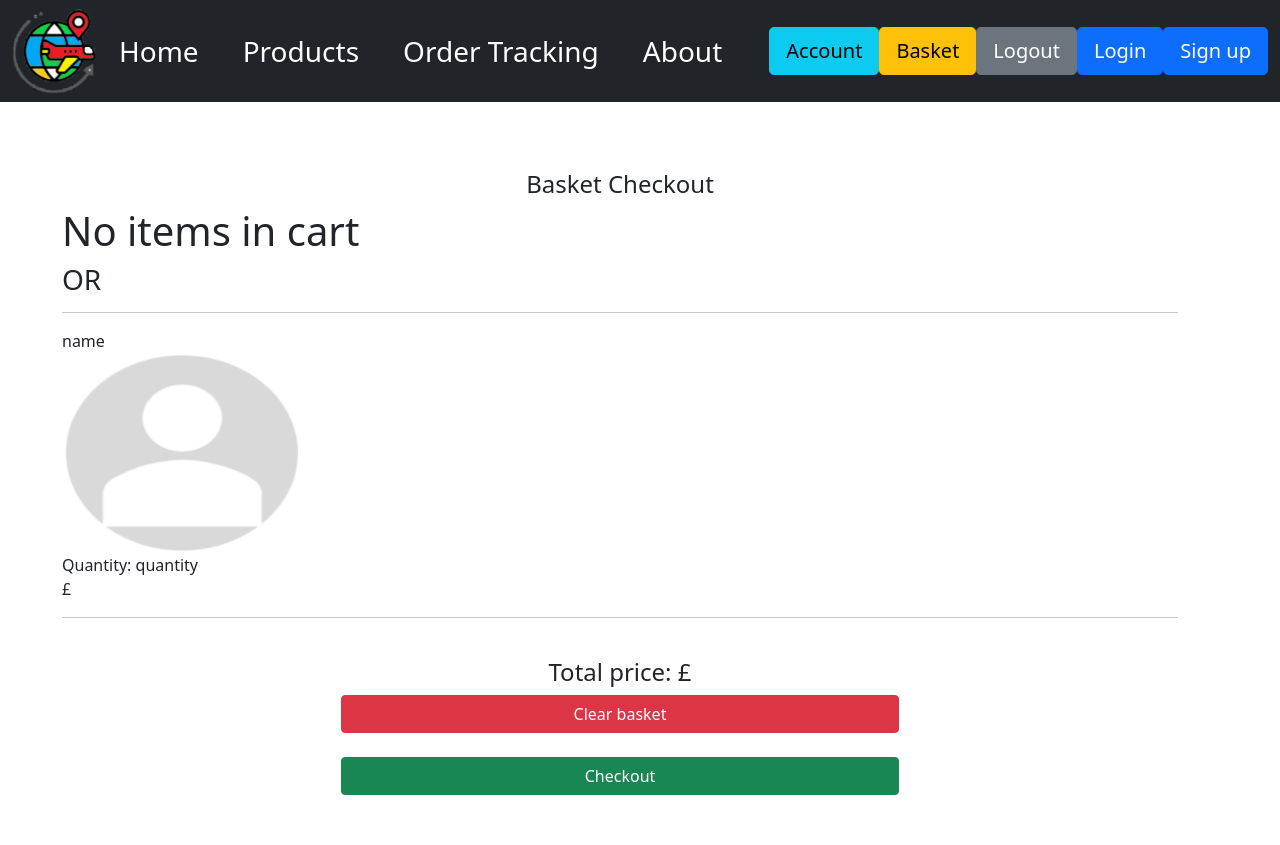
After one commit to CallumKirkman/Parcel-Tracker-Web-Assignment, a Flask app: page /checkout in a window 1280 px wide. The commit adds this page. Run offline with Flask 2, Linux system fonts and the light colour scheme; some libraries are stand-ins or nearby versions.

Commit message:
Renamed fixed html templates & added bare missing html templates & navigation

```diff
--- a/flaskr/main.py
+++ b/flaskr/main.py
@@ -84,13 +84,56 @@ users = db.users
 #                 address=person["address"], picture=person["picture"], admin=person["admin"])
 
 
-# @app.route('/')
-# def home():
-#     if person["is_logged_in"]:
-#         return render_template("user_home.html")
+@app.route('/')
+def home():
+    return render_template("home.html")
+
+
+# # If someone clicks on signup, they are redirected to /signup
+# @app.route("/signup", methods=["POST", "GET"])
+# def signup():
+#     if request.method == "POST":  # Only listen to POST
+#         request_result = request.form  # Get the data submitted
+#         name = request_result["name"]
+#         email = request_result["email"]
+#         password = request_result["pass"]
+#         confirm_password = request_result["confPass"]
+#         if password == confirm_password:
+#             try:
+#                 # Try creating the user account using the provided data
+#                 auth.create_user_with_email_and_password(email, password)
+#                 # Login the user
+#                 user = auth.sign_in_with_email_and_password(email, password)
+#
+#                 global idToken
+#                 idToken = user["idToken"]
+#
+#                 # Add data to global person
+#                 global person
+#                 person["is_logged_in"] = True
+#                 person["name"] = name
+#                 person["email"] = user["email"]
+#                 person["uid"] = user["localId"]
+#                 person["address"] = "Add address"
+#                 person["picture"] = "/static/assets/user.png"
+#                 person["admin"] = False
+#
+#                 # Append data to the firebase realtime database
+#                 signup_data = {"name": name, "email": email, "address": person["address"], "picture": person["picture"],
+#                                "admin": person["admin"]}
+#                 firestoreDB.collection(u'users').document(person["uid"]).set(signup_data)
+#             except:
+#                 # If there is any error, redirect to error
+#                 return redirect(url_for('error_found'))
+#             else:
+#                 # To home page
+#                 return redirect(url_for('home'))
 #     else:
-#         return render_template("home.html")
-@app.route("/", methods=["post", "get"])
+#         if person["is_logged_in"]:
+#             return redirect(url_for('home'))
+#         else:
+#             return redirect(url_for('error_found'))
+@app.route("/signup", methods=["post", "get"])
 def signup():
     if "email" in session:
         return redirect(url_for("logged_in"))
@@ -106,13 +149,13 @@ def signup():
         email_found = users.find_one({"email": email})
         if user_found:
             message = "There already is a user by that name"
-            return render_template("signup0.html", message=message)
+            return render_template("signup.html", message=message)
         if email_found:
             message = "This email already exists in database"
-            return render_template("signup0.html", message=message)
+            return render_template("signup.html", message=message)
         if password1 != password2:
             message = "Passwords should match!"
-            return render_template("signup0.html", message=message)
+            return render_template("signup.html", message=message)
         else:
             hashed = bcrypt.hashpw(password2.encode("utf-8"), bcrypt.gensalt())
             user_input = {"name": user, "email": email, "password": hashed}
@@ -122,8 +165,8 @@ def signup():
             new_name = user_data["name"]
             new_email = user_data["email"]
 
-            return render_template("logged_in0.html", name=new_name, email=new_email)
-    return render_template("signup0.html")
+            return render_template("logged_in.html", name=new_name, email=new_email)
+    return render_template("signup.html")
 
 
 @app.route('/logged_in')
@@ -131,7 +174,7 @@ def logged_in():
     if "email" in session:
         name = session["name"]
         email = session["email"]
-        return render_template('logged_in0.html', name=name, email=email)
+        return render_template('logged_in.html', name=name, email=email)
     else:
         return redirect(url_for("login"))
 
@@ -201,11 +244,11 @@ def login():
                 if "email" in session:
                     return redirect(url_for("logged_in"))
                 message = 'Wrong password'
-                return render_template('login0.html', message=message)
+                return render_template('login.html', message=message)
         else:
             message = 'Email not found'
-            return render_template('login0.html', message=message)
-    return render_template('login0.html', message=message)
+            return render_template('login.html', message=message)
+    return render_template('login.html', message=message)
 
 
 # @app.route('/logout')
@@ -224,56 +267,103 @@ def logout():
         session.pop("email", None)
         return render_template("sign_out.html")
     else:
-        return render_template('signup0.html')
+        return render_template('signup.html')
 
 
-# @app.route('/product')
-# def product():
-#     products = get_data("*", "product", None, None)
-#
-#     return render_template('product.html', products=products)
-#
-#
-# @app.route('/tracking')
-# def tracking():
-#     order_collection = open_mongodb_connection()
-#
-#     if person["admin"]:
-#         order_find = order_collection.find()
-#     else:
-#         order_find = order_collection.find({"order.uid": person["uid"]})
-#
-#     orders = []
-#     for order in order_find:
-#         orders.append(order)
-#
-#     if len(orders) == 0:
-#         orders = "No current orders"
-#
-#     return render_template('tracking.html', orders=orders)
-#
-#
-# @app.route('/about')
-# def about():
-#     return render_template('about.html')
-#
-#
-# @app.route('/account')
-# def account():
-#     # Get the data of the active user
-#     account_data = firestoreDB.collection(u'users').document(person["uid"]).get()
-#     account_data = account_data.to_dict()
-#     # "name": name, "email": email, "address": address, "picture": picture, "admin": admin
-#
-#     # Update the data of the active user
-#     person["name"] = account_data["name"]
-#     person["email"] = account_data["email"]
-#     person["address"] = account_data["address"]
-#     person["picture"] = account_data["picture"]
-#
-#     return render_template('account.html')
-#
-#
+@app.route('/product')
+def product():
+    # products = get_data("*", "product", None, None)
+
+    return render_template('product0.html')  # , products=products
+
+
+@app.route('/tracking')
+def tracking():
+    # order_collection = open_mongodb_connection()
+    #
+    # if person["admin"]:
+    #     order_find = order_collection.find()
+    # else:
+    #     order_find = order_collection.find({"order.uid": person["uid"]})
+    #
+    # orders = []
+    # for order in order_find:
+    #     orders.append(order)
+    #
+    # if len(orders) == 0:
+    #     orders = "No current orders"
+
+    return render_template('tracking0.html')  # , orders=orders
+
+
+@app.route('/about')
+def about():
+    return render_template('about0.html')
+
+
+@app.route('/account')
+def account():
+    # # Get the data of the active user
+    # account_data = firestoreDB.collection(u'users').document(person["uid"]).get()
+    # account_data = account_data.to_dict()
+    # # "name": name, "email": email, "address": address, "picture": picture, "admin": admin
+
+    # # Update the data of the active user
+    # person["name"] = account_data["name"]
+    # person["email"] = account_data["email"]
+    # person["address"] = account_data["address"]
+    # person["picture"] = account_data["picture"]
+
+    return render_template('account0.html')
+
+
+@app.route('/checkout')
+def checkout():
+    # item_location = firestoreDB.collection(u'users').document(person["uid"]).collection(u'basket').stream()
+    # items = []
+    # checkout_price = 0
+    # for item in item_location:
+    #     items.append(item.to_dict())
+    #     price = item.to_dict()
+    #     checkout_price = checkout_price + price["total_price"]
+
+    # if len(items) == 0:
+    #     items = "No items in cart"
+
+    return render_template('checkout0.html')  # , items=items, checkout_price=checkout_price
+
+
+@app.route('/create-order')
+def create_order():
+    # order_collection = open_mongodb_connection()
+    #
+    # item_location = firestoreDB.collection(u'users').document(person["uid"]).collection(u'basket').stream()
+    # date = datetime.today().strftime('%d-%m-%y')
+    # items = []
+    # checkout_price = 0
+    # for item in item_location:
+    #     items.append(item.to_dict())
+    #     price = item.to_dict()
+    #     checkout_price = checkout_price + price["total_price"]
+    #     item.reference.delete()
+    #
+    # order = {"uid": person["uid"], "items": items, "orderPrice": checkout_price, "date": date,
+    #          "progress": "processing"}
+    #
+    # order_collection.insert_one({"order": order})
+
+    return redirect(url_for('tracking'))
+
+
+@app.route('/empty')
+def empty_cart():
+    # item_location = firestoreDB.collection(u'users').document(person["uid"]).collection(u'basket').stream()
+    # for item in item_location:
+    #     item.reference.delete()
+
+    return redirect(url_for('product'))
+
+
 # @app.route('/delete-account')
 # def delete_account():
 #     # Delete user information
@@ -311,53 +401,6 @@ def logout():
 #
 #     else:
 #         return redirect(url_for('error_found'))
-#
-#
-# @app.route('/checkout')
-# def checkout():
-#     item_location = firestoreDB.collection(u'users').document(person["uid"]).collection(u'basket').stream()
-#     items = []
-#     checkout_price = 0
-#     for item in item_location:
-#         items.append(item.to_dict())
-#         price = item.to_dict()
-#         checkout_price = checkout_price + price["total_price"]
-#
-#     if len(items) == 0:
-#         items = "No items in cart"
-#
-#     return render_template('checkout.html', items=items, checkout_price=checkout_price)
-#
-#
-# @app.route('/create-order')
-# def create_order():
-#     order_collection = open_mongodb_connection()
-#
-#     item_location = firestoreDB.collection(u'users').document(person["uid"]).collection(u'basket').stream()
-#     date = datetime.today().strftime('%d-%m-%y')
-#     items = []
-#     checkout_price = 0
-#     for item in item_location:
-#         items.append(item.to_dict())
-#         price = item.to_dict()
-#         checkout_price = checkout_price + price["total_price"]
-#         item.reference.delete()
-#
-#     order = {"uid": person["uid"], "items": items, "orderPrice": checkout_price, "date": date,
-#              "progress": "processing"}
-#
-#     order_collection.insert_one({"order": order})
-#
-#     return redirect(url_for('tracking'))
-#
-#
-# @app.route('/empty')
-# def empty_cart():
-#     item_location = firestoreDB.collection(u'users').document(person["uid"]).collection(u'basket').stream()
-#     for item in item_location:
-#         item.reference.delete()
-#
-#     return redirect(url_for('product'))
 #
 #
 # @app.route('/add-to-cart', methods=['POST'])
@@ -398,50 +441,6 @@ def logout():
 #         print(e)
 #
 #
-# # If someone clicks on signup, they are redirected to /signup
-# @app.route("/signup", methods=["POST", "GET"])
-# def signup():
-#     if request.method == "POST":  # Only listen to POST
-#         request_result = request.form  # Get the data submitted
-#         name = request_result["name"]
-#         email = request_result["email"]
-#         password = request_result["pass"]
-#         confirm_password = request_result["confPass"]
-#         if password == confirm_password:
-#             try:
-#                 # Try creating the user account using the provided data
-#                 auth.create_user_with_email_and_password(email, password)
-#                 # Login the user
-#                 user = auth.sign_in_with_email_and_password(email, password)
-#
-#                 global idToken
-#                 idToken = user["idToken"]
-#
-#                 # Add data to global person
-#                 global person
-#                 person["is_logged_in"] = True
-#                 person["name"] = name
-#                 person["email"] = user["email"]
-#                 person["uid"] = user["localId"]
-#                 person["address"] = "Add address"
-#                 person["picture"] = "/static/assets/user.png"
-#                 person["admin"] = False
-#
-#                 # Append data to the firebase realtime database
-#                 signup_data = {"name": name, "email": email, "address": person["address"], "picture": person["picture"],
-#                                "admin": person["admin"]}
-#                 firestoreDB.collection(u'users').document(person["uid"]).set(signup_data)
-#             except:
-#                 # If there is any error, redirect to error
-#                 return redirect(url_for('error_found'))
-#             else:
-#                 # To home page
-#                 return redirect(url_for('home'))
-#     else:
-#         if person["is_logged_in"]:
-#             return redirect(url_for('home'))
-#         else:
-#             return redirect(url_for('error_found'))
 
 
 @app.errorhandler(500)
--- a/flaskr/templates/base.html
+++ b/flaskr/templates/base.html
@@ -29,13 +29,35 @@
         <img src="../static/assets/companyLogo.png" alt="Company Logo" width="85" height="85"/>
         <ul class="navbar-nav me-auto">
             <li class="nav-item">
-                <a href="{{ url_for('signup') }}">Signup</a>
+                <a href="{{ url_for('home') }}">Home</a>
             </li>
             <li class="nav-item">
-                <a href="{{ url_for('login') }}">Login</a>
+                <a href="{{ url_for('product') }}">Products</a>
             </li>
             <li class="nav-item">
-                <a href="{{ url_for('logout') }}">Logout</a>
+                <a href="{{ url_for('tracking') }}">Order Tracking</a>
+            </li>
+            <li class="nav-item">
+                <a href="{{ url_for('about') }}">About</a>
+            </li>
+        </ul>
+        <ul class="navbar-nav me-right">
+            <li class="logged-in">
+                <a href="{{ url_for('account') }}" class="btn btn-primary btn-lg btn-info">Account</a>
+            </li>
+            <li class="logged-in">
+                <a href="{{ url_for('checkout') }}" class="btn btn-primary btn-lg btn-warning">Basket</a>
+            </li>
+            <li class="logged-in">
+                <a href="{{ url_for('logout') }}" class="btn btn-secondary btn-lg" id="logout">Logout</a>
+            </li>
+            <li class="logged-out">
+                <a href="{{ url_for('login') }}" class="btn btn-primary btn-lg modal-trigger"
+                   data-target="modal-login">Login</a>
+            </li>
+            <li class="logged-out">
+                <a href="{{ url_for('signup') }}" class="btn btn-primary btn-lg modal-trigger"
+                   data-target="modal-signup">Sign up</a>
             </li>
         </ul>
     </div>
--- /dev/null
+++ b/flaskr/templates/checkout0.html
@@ -0,0 +1,46 @@
+{% extends "base.html" %}
+{% set active_page = "checkout" %}
+
+<head>
+    {% block title %}Checkout{% endblock %}
+</head>
+
+{% block content %}
+<body>
+<div class="container" style="margin: 50px !important;">
+    <div class="row">
+        <div class="col-lg-12">
+            <div class="panel panel-default">
+                <div class="panel-body">
+                    <h4 class="text-center pageTitle">Basket Checkout</h4>
+                </div>
+            </div>
+        </div>
+    </div>
+
+    <div id="item-grid">
+        <h1>No items in cart</h1>
+        <h3>OR</h3>
+
+        <div class="item-item">
+            <div class="item-tile-footer">
+                <hr/>
+                <div class="item-title">name</div>
+                <div class="item-image"><img src="../static/assets/user.png" style="width:240px;height:200px;"></div>
+                <div class="item-quantity">Quantity: quantity</div>
+                <div class="item-total_price">£</div>
+                <hr/>
+                <br>
+            </div>
+        </div>
+
+        <div class="panel-body">
+            <h4 class="text-center">Total price: £</h4>
+            <a href="{{ url_for('empty_cart') }}" class="btn btn-danger vertical-center">Clear basket</a><br>
+            <a href="{{ url_for('create_order') }}" class="btn btn-success vertical-center">Checkout</a>
+        </div>
+        <!--<br><br>-->
+    </div>
+</div>
+</body>
+{% endblock %}
```
Also changed, not shown: flaskr/templates/about0.html (added, +21 -0 lines), flaskr/templates/account0.html (added, +38 -0 lines), flaskr/templates/login.html (+16 -11 lines), flaskr/templates/login0.html (deleted, +0 -45 lines), flaskr/templates/product0.html (added, +28 -0 lines), flaskr/templates/signup.html (+29 -12 lines), flaskr/templates/signup0.html (deleted, +0 -56 lines), flaskr/templates/tracking0.html (added, +39 -0 lines), flaskr/templates/user_home.html (deleted, +0 -19 lines), flaskr/static/assets/callum.png (deleted), flaskr/templates/logged_in.html (renamed from flaskr/templates/logged_in0.html).
